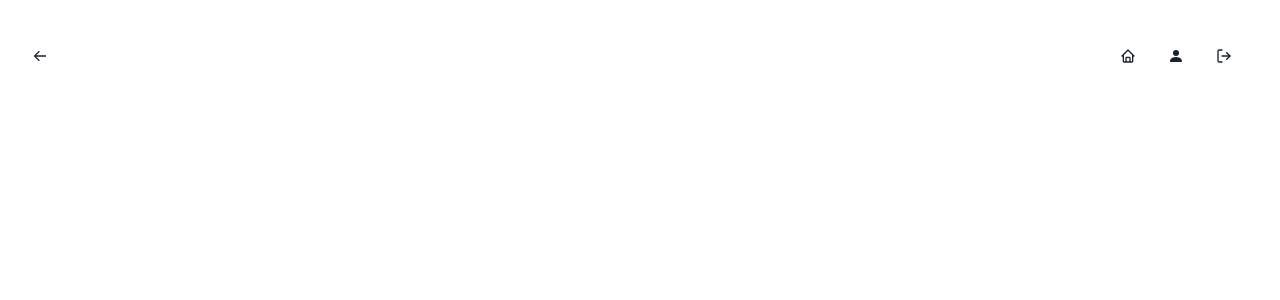
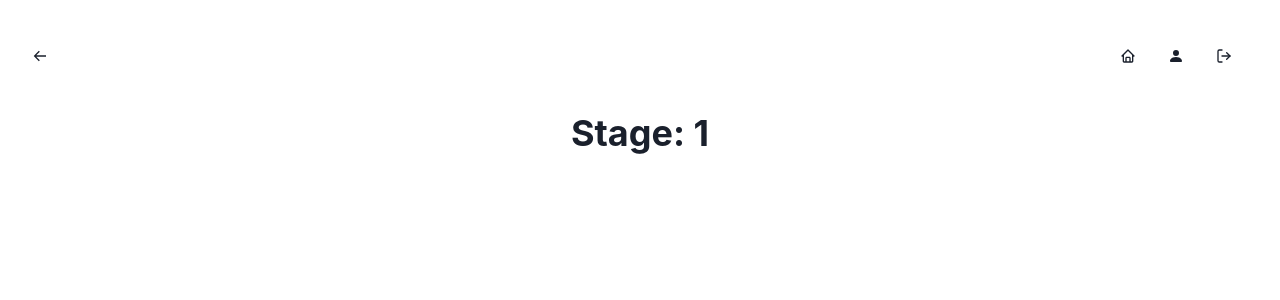
Before and after one commit to QuentinHS/full-stack-app-coder-academy, a React (Vite) app in the folder client/: page /task in a window 1280 px wide. Before the commit this address had no page. Shown: the top 300 px of the page. Built offline with nearby package versions, Linux system fonts and the light colour scheme.

Commit message:
Started on Task page added haeding and created list for data

```diff
--- a/client/src/App.jsx
+++ b/client/src/App.jsx
@@ -33,10 +33,11 @@ function App() {
           <Route path="/User" element={<User  /> } />
           <Route path="/stage" element={<Stage /> } />
           <Route path="/tradeProviders" element={<TradeProdvider /> } />
+          <Route path="/task" element={<Task /> } />
           {/*
 
           <Trade />
-          <Task />*/}
+          */}
 
         </Routes>
         <ScrollToTop />
--- a/client/src/components/Stage.jsx
+++ b/client/src/components/Stage.jsx
@@ -1,9 +1,7 @@
 import React from "react";
-import { Input, InputLeftAddon, InputGroup, Center, Button, Text, Icon, Checkbox, Stack, IconButton } from '@chakra-ui/react'
-import { AiOutlinePlusCircle, AiFillExclamationCircle } from 'react-icons/ai'
+import { Center, Text, Icon, Checkbox, Stack, IconButton } from '@chakra-ui/react'
 import { BsTrash, BsPlusCircle } from 'react-icons/bs'
 import{ Link } from 'react-router-dom'
-import { useEffect, useState } from "react";
 
 
 const Stage = () => {
@@ -14,8 +12,6 @@ const Stage = () => {
     const currentProject = pm
 
     const [checkedItems, setCheckedItems] = React.useState( new Array(currentProject.stage.length).fill(false))
-
-    console.log(checkedItems)
 
     return(
         <div>
--- a/client/src/components/Task.jsx
+++ b/client/src/components/Task.jsx
@@ -1,9 +1,18 @@
 import React from "react";
+import { Center, Icon,  Heading, IconButton } from '@chakra-ui/react'
+import { BsTrash, BsPlusCircle } from 'react-icons/bs'
+import{ Link } from 'react-router-dom'
+
+const stageNum = [{stage: [1, 2, 3, 4, 5, 6]}]
+const stageInfo = [{incompleteTask: []}, {completeTask: []}]
 
 const Task = () => {
     return(
         <div>
-            <h1>Task</h1>
+            <Center>
+                <Heading>Stage: {stageNum[0].stage[0]}</Heading>
+            </Center>
+
         </div>
     )
 }
--- a/client/src/components/TradeProviders.jsx
+++ b/client/src/components/TradeProviders.jsx
@@ -1,9 +1,7 @@
 import React from "react";
-import { Input, InputLeftAddon, InputGroup, Center, Button, Text, Icon, Checkbox, Stack, Heading, IconButton   } from '@chakra-ui/react'
-import { AiOutlinePlusCircle, AiFillExclamationCircle } from 'react-icons/ai'
+import { Center, Icon,  Heading, IconButton } from '@chakra-ui/react'
 import { BsTrash, BsPlusCircle } from 'react-icons/bs'
 import{ Link } from 'react-router-dom'
-import { useEffect, useState } from "react";
 
 const tradeList = [{carpenter: ["Jim’s carpentry", "JVK & Sons Construction", "Josh Cassidy Carpenter"]}, {plumber: ["Jim’s plumbing", "Paul Fitzpatrick Plumbing", "Damien's Plumbing Services"]}, {electrical: ["Jim’s electrical", "On Electrical Contractors Pty Ltd", "NNC ELECTRICAL"]}]
 
```
